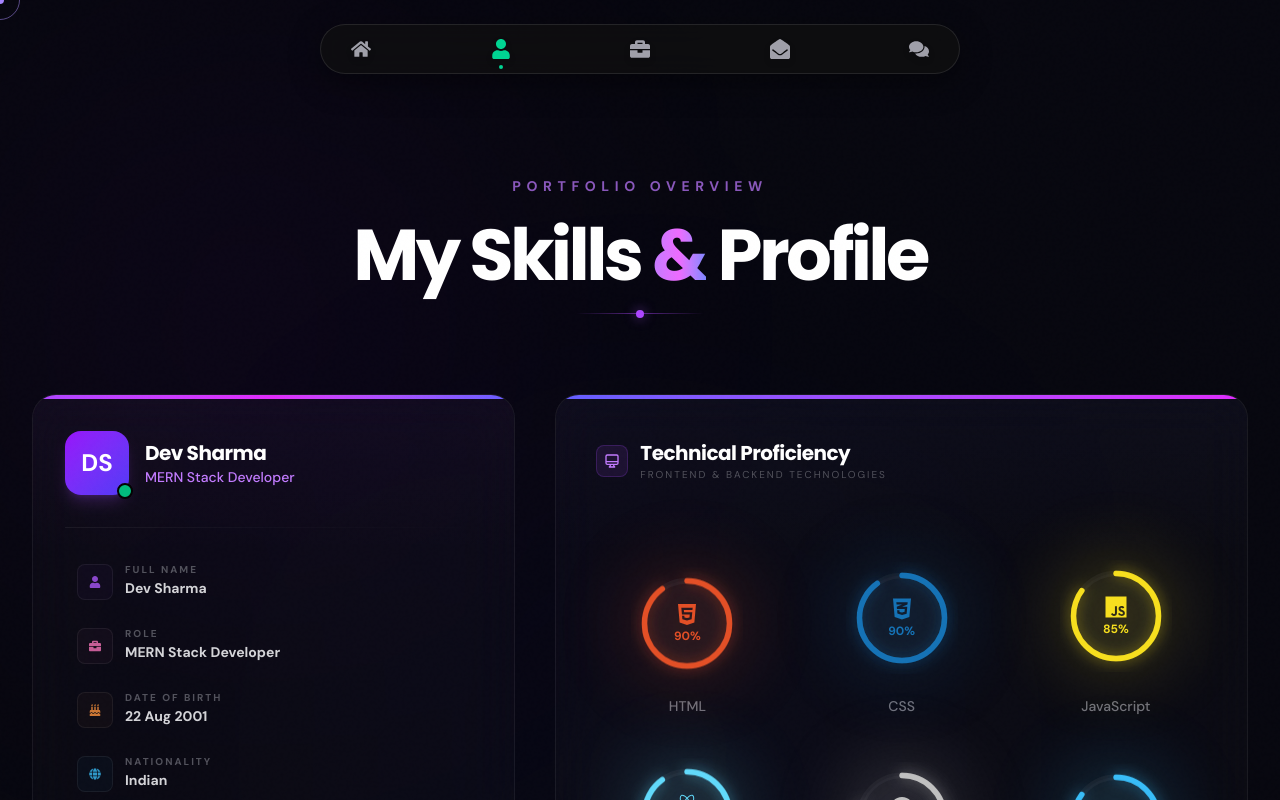
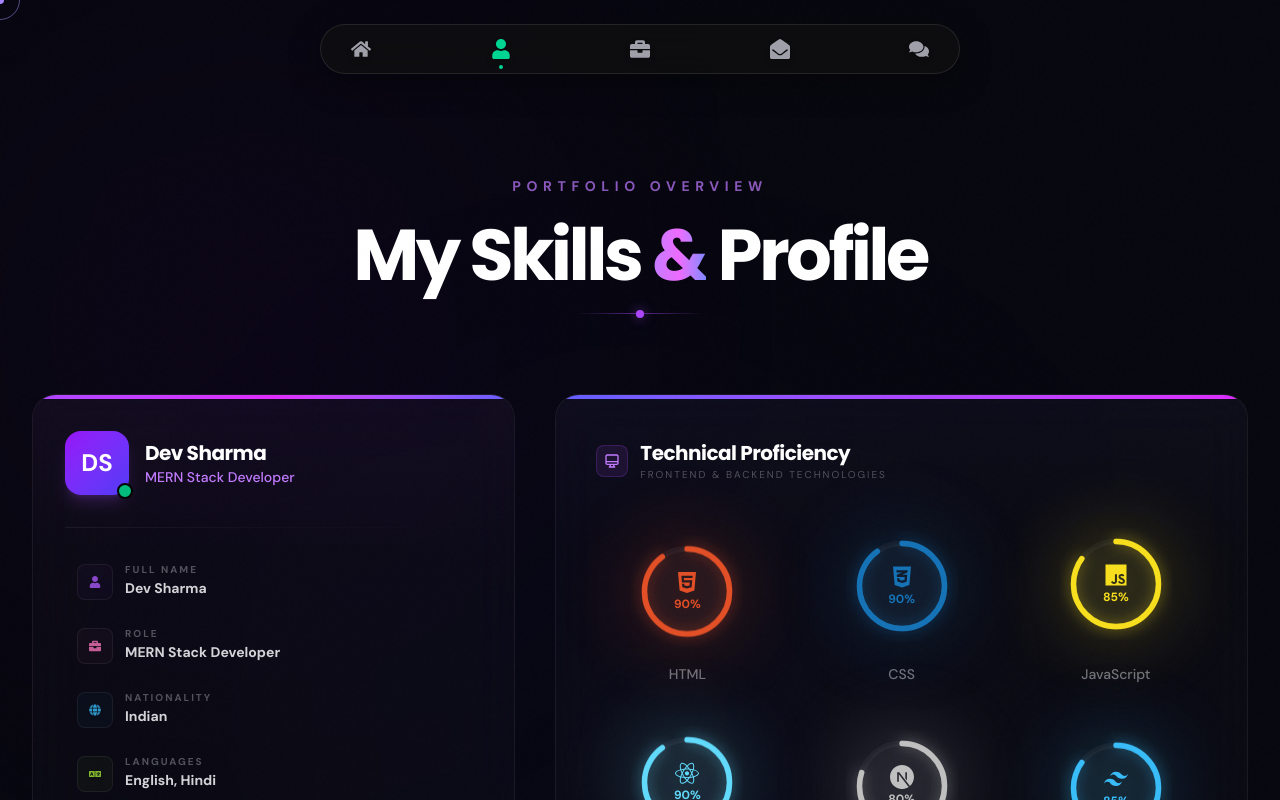
Before and after one commit to devsharma2208/latest_portfoio, a Next.js app: page /about in a window 1280 px wide. Shown: the top 800 px of the page. Built offline with nearby package versions, Linux system fonts and the light colour scheme.

Commit message:
update ui today

```diff
--- a/src/app/about/page.jsx
+++ b/src/app/about/page.jsx
@@ -325,12 +325,12 @@ export default function AboutPage() {
                       value="MERN Stack Developer"
                       color="#f472b6"
                     />
-                    <InfoField
+                    {/* <InfoField
                       icon={FaBirthdayCake}
                       label="Date of Birth"
                       value="22 Aug 2001"
                       color="#fb923c"
-                    />
+                    /> */}
                     <InfoField
                       icon={FaGlobe}
                       label="Nationality"
--- a/src/app/works/page.jsx
+++ b/src/app/works/page.jsx
@@ -144,7 +144,7 @@ const FeaturedCard = ({ project, index }) => {
         className={`relative overflow-hidden ${isEven ? "order-1" : "order-2"}`}
       >
         <div
-          className={`w-full h-full transition-transform duration-700 ${
+          className={`w-[40rem] h-[25rem] transition-transform duration-700 ${
             entered ? "scale-105" : "scale-100"
           } ${
             ["Casham", "3B Profiles"].includes(project.title)
```
